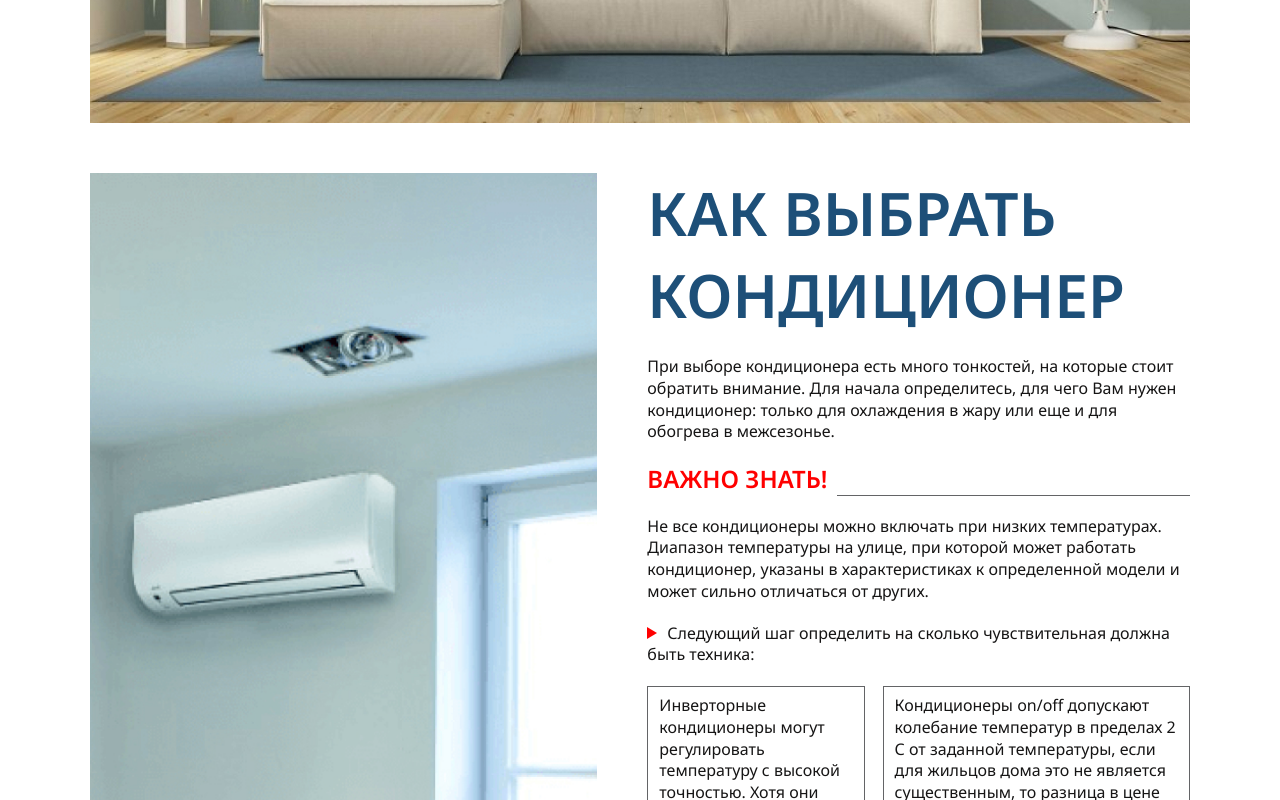
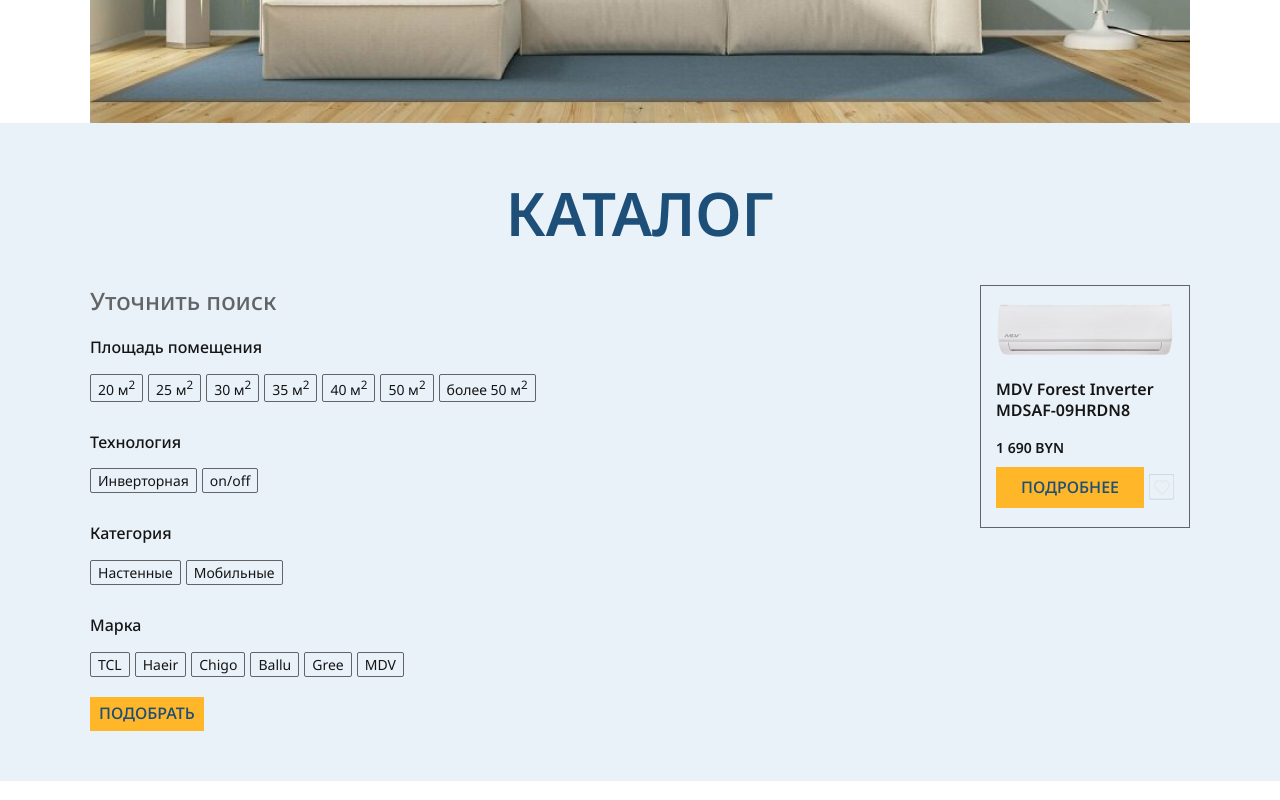
Before and after one commit to MashSHliapa/air-conditioners, a React (Vite) app: page /catalog/pages/1 in a window 1280 px wide. Shown: the part 520-1320 px from the top of the page. Built offline with nearby package versions, Linux system fonts and the light colour scheme.

Commit message:
feat(pages): create Catalog

```diff
--- a/src/components/Layout/Layout.scss
+++ b/src/components/Layout/Layout.scss
@@ -113,6 +113,10 @@ body {
   object-fit: cover;
 }
 
+._button-wrapper {
+  display: flex;
+}
+
 ._button {
   background-color: #ffb629;
   color: #1d4f78;
--- a/src/components/Layout/Layout.tsx
+++ b/src/components/Layout/Layout.tsx
@@ -1,4 +1,5 @@
 import { About } from '../../pages/About/About';
+import { Catalog } from '../../pages/Catalog/Catalog';
 import { Contacts } from '../../pages/Contacts/Contacts';
 import { ContactsBoxes } from '../../pages/ContactsBoxes/ContactsBoxes';
 import { HowToChoose } from '../../pages/HowToChoose/HowToChoose';
@@ -16,6 +17,7 @@ export function Layout() {
     <div className="layout">
       <Header />
       <Main />
+      <Catalog />
       <HowToChoose />
       <PaymentAndDelivery />
       <WorkSteps />
--- /dev/null
+++ b/src/pages/Catalog/Catalog.scss
@@ -0,0 +1,232 @@
+@import '../../components/Layout/Layout.scss';
+
+.catalog {
+  background: #e9f2f9;
+
+  &__body {
+    padding: 50px 0;
+
+    @include breakpoint(md) {
+      padding: 40px 0;
+    }
+
+    @include breakpoint(sm) {
+      padding: 30px 0;
+    }
+
+    @include breakpoint(xs) {
+      padding: 20px 0;
+    }
+  }
+
+  &__content-box {
+    display: flex;
+    justify-content: space-between;
+    gap: 38px;
+
+    @include breakpoint(lg) {
+      justify-content: center;
+    }
+
+    @include breakpoint(sm) {
+      flex-direction: column;
+      gap: 30px;
+    }
+  }
+
+  &__title {
+    margin-bottom: 30px;
+
+    @include breakpoint(xs) {
+      margin-bottom: 20px;
+    }
+  }
+
+  &__cards {
+    display: flex;
+    flex-wrap: wrap;
+    justify-content: center;
+    gap: 10px;
+
+    @include breakpoint(xs) {
+      gap: 5px;
+    }
+  }
+}
+
+.filters {
+  &__body {
+    display: flex;
+    flex-direction: column;
+    min-width: 190px;
+
+    @include breakpoint(sm) {
+      justify-content: center;
+      align-items: center;
+    }
+  }
+
+  &__title {
+    font-size: 24px;
+    font-weight: 500;
+    color: #636466;
+    margin-bottom: 20px;
+
+    @include breakpoint(xs) {
+      font-size: 20px;
+      margin-bottom: 15px;
+    }
+  }
+
+  &__filters-box {
+    display: flex;
+    flex-direction: column;
+    gap: 30px;
+
+    @include breakpoint(sm) {
+      flex-direction: row;
+      gap: 20px;
+    }
+
+    @include breakpoint(xs) {
+      flex-direction: column;
+      flex-wrap: wrap;
+      gap: 15px;
+    }
+  }
+
+  &__filter {
+    display: flex;
+    flex-direction: column;
+    gap: 15px;
+
+    @include breakpoint(sm) {
+      align-items: center;
+    }
+
+    @include breakpoint(xs) {
+      gap: 10px;
+    }
+  }
+
+  &__subtitle {
+    font-weight: 500;
+
+    @include breakpoint(sm) {
+      text-align: center;
+    }
+  }
+
+  &__list {
+    display: flex;
+    flex-wrap: wrap;
+    gap: 5px;
+
+    @include breakpoint(sm) {
+      justify-content: center;
+    }
+  }
+
+  &__item {
+    font-size: 14px;
+    border: #636466 1px solid;
+    border-radius: 2px;
+    padding: 2px 7px;
+    cursor: pointer;
+
+    @include breakpoint(sm) {
+      font-size: 12px;
+    }
+  }
+
+  &__item:active {
+    background-color: #1d4f78;
+    color: #e9e9e9;
+  }
+
+  &__button {
+    padding: 6px 9px;
+    margin-top: 20px;
+
+    @include breakpoint(xs) {
+      font-size: 14px;
+    }
+  }
+}
+
+.card:hover {
+  box-shadow: 0 0 10px rgba(0, 0, 0, 0.5);
+}
+
+.card {
+  border: #636466 1px solid;
+  max-width: 210px;
+  max-height: 243px;
+  padding: 15px;
+
+  @include breakpoint(md) {
+    max-width: 194px;
+    padding: 15px 7px;
+  }
+
+  @include breakpoint(xs) {
+    max-width: 134px;
+    padding: 10px 8px;
+  }
+
+  &__body {
+    font-weight: 600;
+  }
+
+  &__image {
+    margin-bottom: 20px;
+
+    @include breakpoint(xs) {
+      margin-bottom: 15px;
+    }
+  }
+
+  &__title {
+    min-height: 44px;
+
+    @include breakpoint(xs) {
+      font-size: 10px;
+      min-height: 34px;
+    }
+  }
+
+  &__price {
+    font-size: 14px;
+    margin: 15px 0 10px;
+
+    @include breakpoint(xs) {
+      font-size: 12px;
+      margin: 11px 0 8px;
+    }
+  }
+
+  &__button-favorite {
+    display: flex;
+    align-items: center;
+    justify-content: center;
+    gap: 5px;
+  }
+
+  &__button {
+    padding: 10px 25px;
+
+    @include breakpoint(xs) {
+      font-size: 10px;
+      padding: 6px 8px;
+    }
+  }
+
+  &__heart {
+    display: flex;
+    cursor: pointer;
+  }
+
+  &__heart svg:active {
+    fill: #1d4f78;
+  }
+}
--- /dev/null
+++ b/src/pages/Catalog/Catalog.tsx
@@ -0,0 +1,113 @@
+import { Title } from '../../components/Title/Title';
+import photo from '.././../images/condition.png';
+import './Catalog.scss';
+
+export const Catalog = () => {
+  return (
+    <div className="catalog">
+      <div className="catalog__container _container">
+        <div className="catalog__body">
+          <div className="catalog__title">
+            <Title>КАТАЛОГ</Title>
+          </div>
+          <div className="catalog__content-box">
+            <div className="catalog__filters filters">
+              <div className="filters__body">
+                <div className="filters__title">Уточнить поиск</div>
+                <ul className="filters__filters-box">
+                  <li className="filters__filter">
+                    <div className="filters__subtitle">Площадь помещения</div>
+                    <ul className="filters__list">
+                      <li className="filters__item">
+                        20 м<sup>2</sup>
+                      </li>
+                      <li className="filters__item">
+                        25 м<sup>2</sup>
+                      </li>
+                      <li className="filters__item">
+                        30 м<sup>2</sup>
+                      </li>
+                      <li className="filters__item">
+                        35 м<sup>2</sup>
+                      </li>
+                      <li className="filters__item">
+                        40 м<sup>2</sup>
+                      </li>
+                      <li className="filters__item">
+                        50 м<sup>2</sup>
+                      </li>
+                      <li className="filters__item">
+                        более 50 м<sup>2</sup>
+                      </li>
+                    </ul>
+                  </li>
+                  <li className="filters__filter">
+                    <div className="filters__subtitle">Технология</div>
+                    <ul className="filters__list">
+                      <li className="filters__item">Инверторная</li>
+                      <li className="filters__item">on/off</li>
+                    </ul>
+                  </li>
+                  <li className="filters__filter">
+                    <div className="filters__subtitle">Категория</div>
+                    <ul className="filters__list">
+                      <li className="filters__item">Настенные</li>
+                      <li className="filters__item">Мобильные</li>
+                    </ul>
+                  </li>
+                  <li className="filters__filter">
+                    <div className="filters__subtitle">Марка</div>
+                    <ul className="filters__list">
+                      <li className="filters__item">TCL</li>
+                      <li className="filters__item">Haeir</li>
+                      <li className="filters__item">Chigo</li>
+                      <li className="filters__item">Ballu</li>
+                      <li className="filters__item">Gree</li>
+                      <li className="filters__item">MDV</li>
+                    </ul>
+                  </li>
+                </ul>
+                <div className="filters__button-wrapper _button-wrapper ">
+                  <div className="filters__button _button">ПОДОБРАТЬ</div>
+                </div>
+              </div>
+            </div>
+            <div className="catalog__cards">
+              <div className="catalog__card card">
+                <div className="card__body">
+                  <div className="card__image">
+                    <img src={photo} alt="photo" />
+                  </div>
+                  <div className="card__title">MDV Forest Inverter MDSAF-09HRDN8</div>
+                  <div className="card__price">1 690 BYN</div>
+                </div>
+                <div className="card__button-favorite">
+                  <div className="card__button-wrapper _button-wrapper">
+                    <div className="card__button _button">ПОДРОБНЕЕ</div>
+                  </div>
+                  <div className="card__heart">
+                    <svg width="25" height="26" viewBox="0 0 25 26" fill="none" xmlns="http://www.w3.org/2000/svg">
+                      <rect
+                        x="0.1"
+                        y="0.369043"
+                        width="24.8"
+                        height="24.8"
+                        rx="1.9"
+                        stroke="#636466"
+                        strokeWidth="0.2"
+                      />
+                      <path
+                        d="M19.552 7.32381C18.6981 6.42678 17.5703 5.88324 16.372 5.79127C15.1738 5.69931 13.9841 6.06498 13.0175 6.82229C11.9986 6.01785 10.7304 5.65308 9.46834 5.80144C8.20624 5.94979 7.04396 6.60024 6.21557 7.62182C5.38718 8.64339 4.95421 9.9602 5.00384 11.3071C5.05347 12.6539 5.58202 13.9308 6.48306 14.8806L11.2878 20.0233C11.7382 20.5008 12.3488 20.769 12.9855 20.769C13.6221 20.769 14.2327 20.5008 14.6832 20.0233L19.4879 14.8806C19.9611 14.3898 20.3383 13.8046 20.5977 13.1586C20.8572 12.5126 20.9938 11.8186 20.9998 11.1163C21.0058 10.4141 20.8809 9.71754 20.6324 9.06669C20.384 8.41584 20.0168 7.82354 19.552 7.32381ZM18.4228 13.665L13.6181 18.7652C13.5437 18.8449 13.4551 18.9081 13.3575 18.9513C13.2599 18.9944 13.1553 19.0167 13.0495 19.0167C12.9438 19.0167 12.8392 18.9944 12.7416 18.9513C12.644 18.9081 12.5554 18.8449 12.481 18.7652L7.67624 13.665C7.04822 12.9836 6.69656 12.0682 6.69656 11.1149C6.69656 10.1617 7.04822 9.24628 7.67624 8.56485C8.31619 7.89417 9.1793 7.5181 10.0786 7.5181C10.9779 7.5181 11.841 7.89417 12.481 8.56485C12.5554 8.64453 12.644 8.70776 12.7416 8.75092C12.8392 8.79407 12.9438 8.81629 13.0495 8.81629C13.1553 8.81629 13.2599 8.79407 13.3575 8.75092C13.4551 8.70776 13.5437 8.64453 13.6181 8.56485C14.2754 8.00969 15.1021 7.73074 15.9407 7.7812C16.7794 7.83167 17.5711 8.20802 18.1651 8.83848C18.759 9.46894 19.1136 10.3094 19.1611 11.1996C19.2086 12.0898 18.9458 12.9674 18.4228 13.665Z"
+                        fill="#E9E9E9"
+                      />
+                    </svg>
+                  </div>
+                </div>
+              </div>
+            </div>
+          </div>
+        </div>
+      </div>
+    </div>
+  );
+};
```
Also changed, not shown: src/images/condition.png (added).
